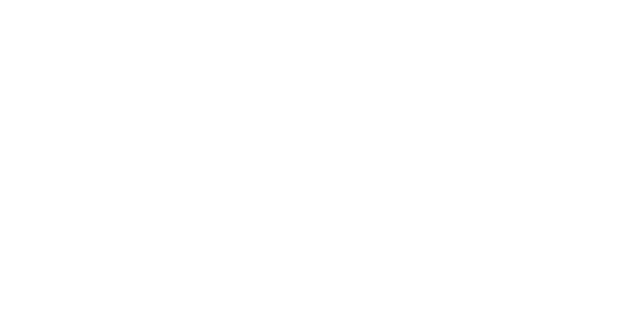
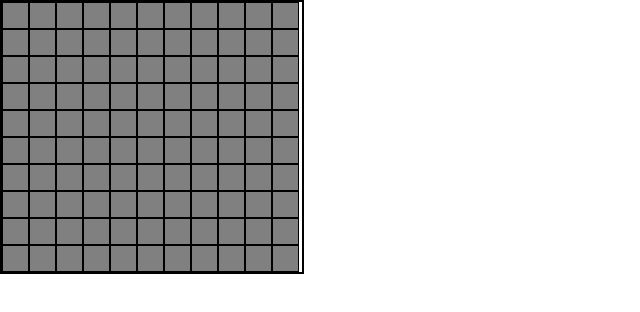
Before and after one commit to chiara-muller/my-demineur, a React (Create React App) app: page / in a window 1280 px wide. Shown: the top 312 px of the page, without its empty margins (0-640 px from the left). Built offline with nearby package versions, Linux system fonts and the light colour scheme.

Commit message:
display board grid

```diff
--- a/package.json
+++ b/package.json
@@ -9,6 +9,7 @@
     "react": "^18.3.1",
     "react-dom": "^18.3.1",
     "react-scripts": "5.0.1",
+    "styled-components": "^6.1.12",
     "web-vitals": "^2.1.4"
   },
   "scripts": {
--- a/src/App.js
+++ b/src/App.js
@@ -1,7 +1,10 @@
+import Game from "./components/Game";
+
 function App() {
+
   return (
     <div>
-
+      <Game />
     </div>
   );
 }
--- /dev/null
+++ b/src/components/Board.jsx
@@ -0,0 +1,30 @@
+import React from 'react'
+import Cell from './Cell'
+import styled from 'styled-components';
+
+export default function Board ({grid}) {
+
+  return (
+    <BoardStyled>
+      {grid.map((row, rowIndex) => (
+        <div key={rowIndex}>
+          {row.map((cell, colIndex) => (
+            <Cell
+              key={colIndex}
+              value={cell.value}
+              open={cell.open}
+              flagged={cell.flagged}
+            />
+          ))}
+        </div>
+      ))}
+
+    </BoardStyled>
+  )
+}
+
+const BoardStyled = styled.div`
+  display: flex;
+  width: 300px;
+  border: 2px solid black;
+`;
--- /dev/null
+++ b/src/components/Cell.jsx
@@ -0,0 +1,20 @@
+import React, { useState } from 'react'
+import styled from 'styled-components'
+
+export default function Cells() {
+
+  const [cell, setCell] = useState('')
+
+  return (
+    <CellStyled>
+      {cell}
+    </CellStyled>
+  )
+}
+
+const CellStyled = styled.div`
+  width: 25px;
+  height: 25px;
+  border: 1px solid black;
+  background-color: grey;
+`;
--- /dev/null
+++ b/src/components/Game.jsx
@@ -0,0 +1,31 @@
+import React, { useState } from 'react'
+import Board from './Board'
+import styled from 'styled-components'
+
+const Game = () =>  {
+
+  const [grid, setGrid] = useState(createGrid())
+
+  console.log({grid})
+
+  return (
+    <GameStyled>
+      <Board grid={grid}/>
+    </GameStyled>
+  )
+
+}
+
+const createGrid = () => {
+  return [...Array(11)].map(() => Array(10).fill({
+    value: 0,
+    open: false,
+    flagged: false
+  }))
+}
+
+export default Game
+
+const GameStyled = styled.div`
+
+`;
```
Also changed, not shown: src/components/Grid.jsx (deleted), 1 other file (tests, documents, lock files or other folders).
